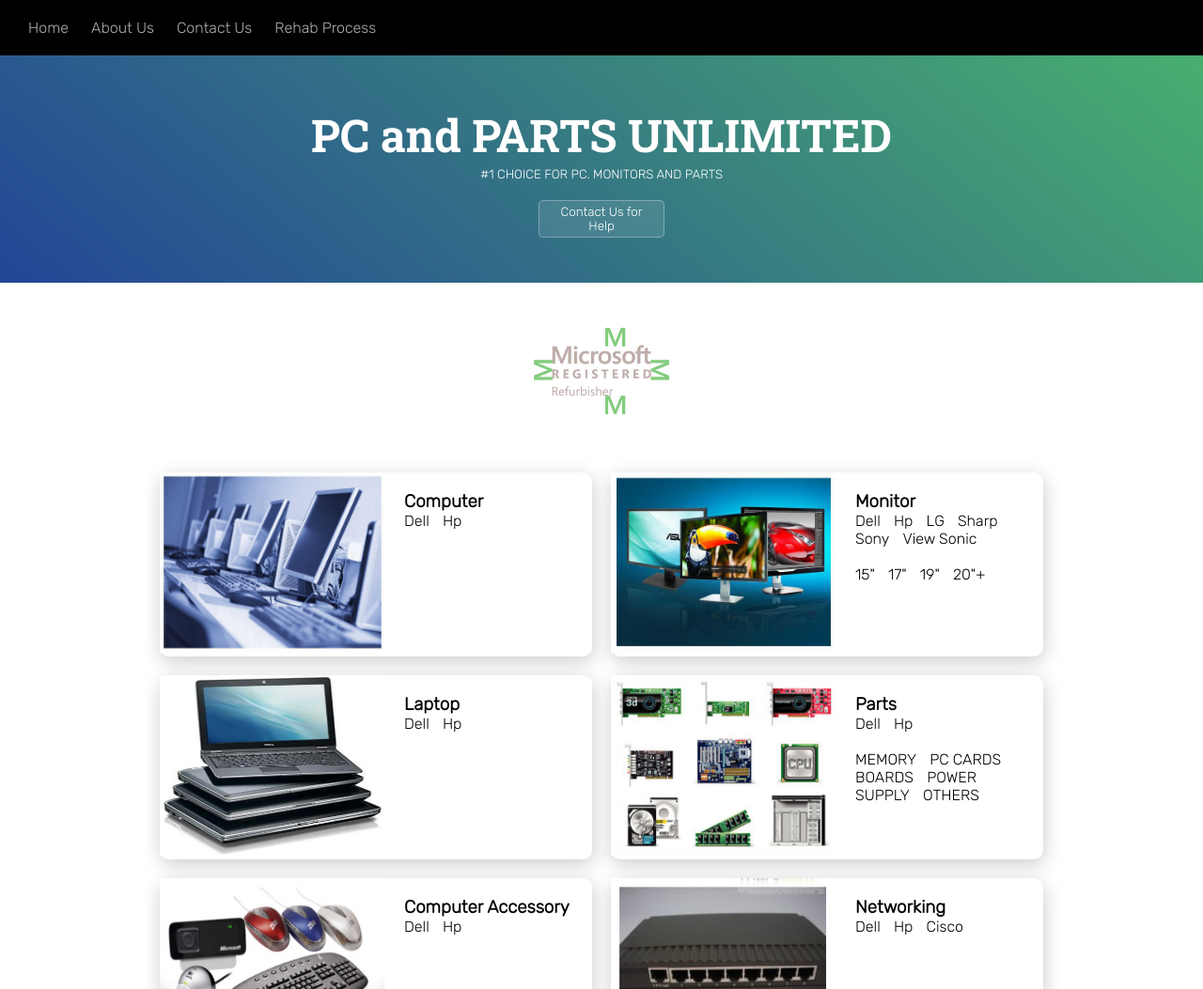
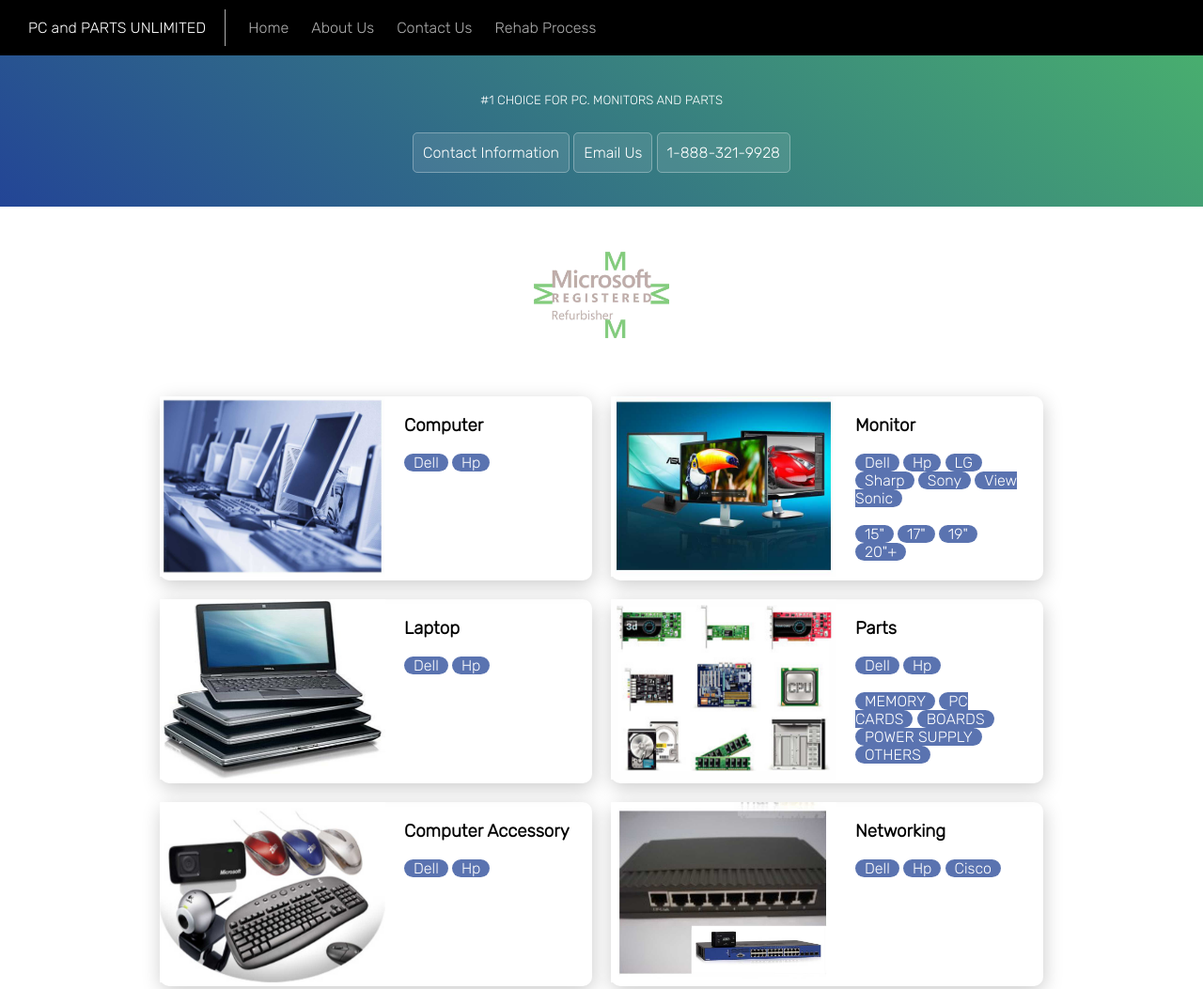
Before and after one commit to epourgh/pc-and-parts, a plain HTML site: page index.html in a window 1280 px wide. Shown: the top 1053 px of the page at 94% size. Drawn offline with Linux system fonts and the light colour scheme.

Commit message:
edit li tags

```diff
--- a/css/index.css
+++ b/css/index.css
@@ -38,15 +38,22 @@
     display: inline;
 }
 
+.logo {
+    color: #fff;
+    padding-right: 20px;
+    border-right: 1px solid rgb(175, 175, 175);
+    margin-right: 10px;
+}
+
 .banner {
-    padding: 7em 0 3em 0;
+    padding: 6em 0 3em 0;
     text-align: center;
     color: #fff;
     background: linear-gradient(40deg, rgba(35,69,150,1) 0%, rgba(74,179,109,1) 100%);
 }
 
 .banner h1 {
-    font-size: 3em;
+    font-size: 2em;
     font-family: 'Roboto Slab', serif;
 }
 
@@ -90,31 +97,43 @@
 .custom-ul {
     text-decoration: none;
     list-style-type: none;
-    padding: 0;
 }
 
 .custom-ul li {
     display: inline;
     padding-right: 10px;
+    color: #fff;
+    background:rgba(35, 69, 150, .75);
+    padding: 0 10px;
+    border-radius: 20px;
+    margin: 10px 0 !important;
 }
 
 .card-information {
     padding: 20px;
 }
 
-.help {
+.help:hover {
+    background: rgba(260, 260, 260, .15);
+}
+
+.help-button {
+    text-decoration: none;
+    width: 12em;
+    height: 3em;
     background: rgba(260, 260, 260, .1);
     border-radius: 5px;
-    border: 0;
-    width: 10em;
-    height: 3em;
     border: 1px solid rgba(260, 260, 260, .3);
     color: #fff;
-    padding: 3px 10px;
-    cursor: pointer;
+    margin-top: 5px;
+    padding: .7em 10px;
     transition: .5s;
 }
 
-.help:hover {
-    background: rgba(260, 260, 260, .15);
+.help-link {
+    cursor: pointer;
 }
+
+.help-link:hover {
+    background: rgba(260, 260, 260, .2);
+}
--- a/index.html
+++ b/index.html
@@ -12,6 +12,7 @@
 
     <nav class="navbar">
         <ul>
+            <li><a class="logo" href="">PC and PARTS UNLIMITED</a></li>
             <li><a href="">Home</a></li>
             <li><a href="">About Us</a></li>
             <li><a href="">Contact Us</a></li>
@@ -20,10 +21,11 @@
     </nav>
 
     <div class="banner">
-        <h1>PC and PARTS UNLIMITED</h1>
         <small>#1 CHOICE FOR PC. MONITORS AND PARTS</small>
-        <br><br>
-        <button class="help">Contact Us for Help</button>
+        <br><br><br>
+        <a class="help-button help-link" href="#">Contact Information</a>
+        <a class="help-button help-link" href="mailto:sales@pcandpartsunlimited.com">Email Us</a>
+        <a class="help-button">1-888-321-9928</a>
     </div>
 
     <div class="microsoft-registered">
@@ -37,6 +39,7 @@
             </div>
             <div class="card-information">
                 <h3>Computer</h3>
+                <br>
                 <ul class="custom-ul">
                     <li>Dell</li>
                     <li>Hp</li>
@@ -49,6 +52,7 @@
             </div>
             <div class="card-information">
                 <h3>Monitor</h3>
+                <br>
                 <ul class="custom-ul">
                     <li>Dell</li>
                     <li>Hp</li>
@@ -72,6 +76,7 @@
             </div>
             <div class="card-information">
                 <h3>Laptop</h3>
+                <br>
                 <ul class="custom-ul">
                     <li>Dell</li>
                     <li>Hp</li>
@@ -84,6 +89,7 @@
             </div>
             <div class="card-information">
                 <h3>Parts</h3>
+                <br>
                 <ul class="custom-ul">
                     <li>Dell</li>
                     <li>Hp</li>
@@ -104,6 +110,7 @@
             </div>
             <div class="card-information">
                 <h3>Computer Accessory</h3>
+                <br>
                 <ul class="custom-ul">
                     <li>Dell</li>
                     <li>Hp</li>
@@ -116,6 +123,7 @@
             </div>
             <div class="card-information">
                 <h3>Networking</h3>
+                <br>
                 <ul class="custom-ul">
                     <li>Dell</li>
                     <li>Hp</li>
@@ -129,6 +137,7 @@
             </div>
             <div class="card-information">
                 <h3>Printers</h3>
+                <br>
                 <ul class="custom-ul">
                     <li>Dell</li>
                     <li>Hp</li>
@@ -143,7 +152,8 @@
             </div>
             <div class="card-information">
                 <h3>Phone</h3>
-            </div>
+            <br></di
+            v>
         </div>
     </div>
 
```
